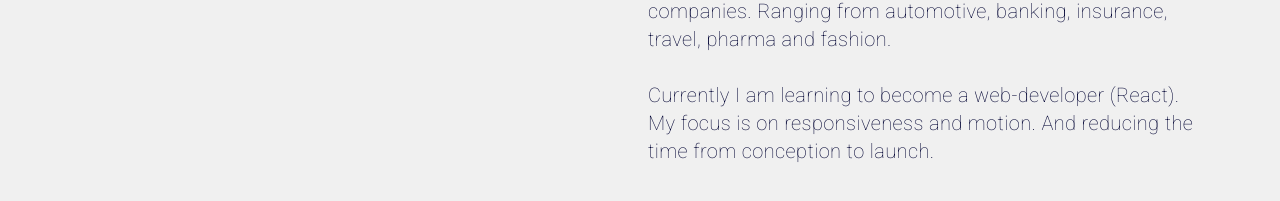
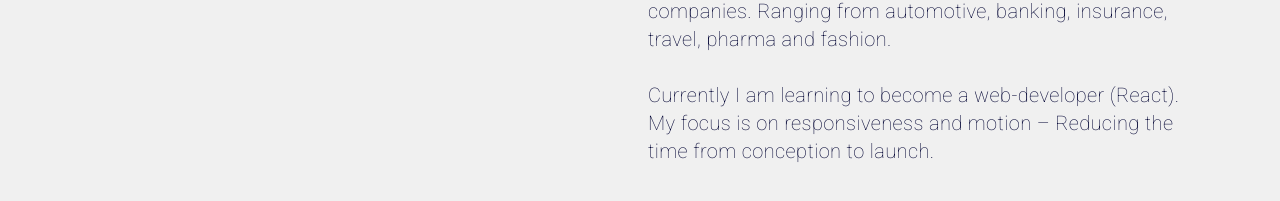
Before and after one commit to aeonyuonmiller/personal, a Next.js app: page /info in a window 1280 px wide. Shown: the part 563-764 px from the top of the page. Built offline with nearby package versions, Linux system fonts and the light colour scheme.

Commit message:
minor copy change

```diff
--- a/pages/info.jsx
+++ b/pages/info.jsx
@@ -40,7 +40,7 @@ const info = () => {
               companies. Ranging from automotive, banking, insurance,
               travel, pharma and fashion.</p>
             <p>Currently I am learning to become a web-developer (React).
-              My focus is on responsiveness and motion. And reducing the time
+              My focus is on responsiveness and motion – Reducing the time
               from conception to launch.
             </p>
           </div>
```
